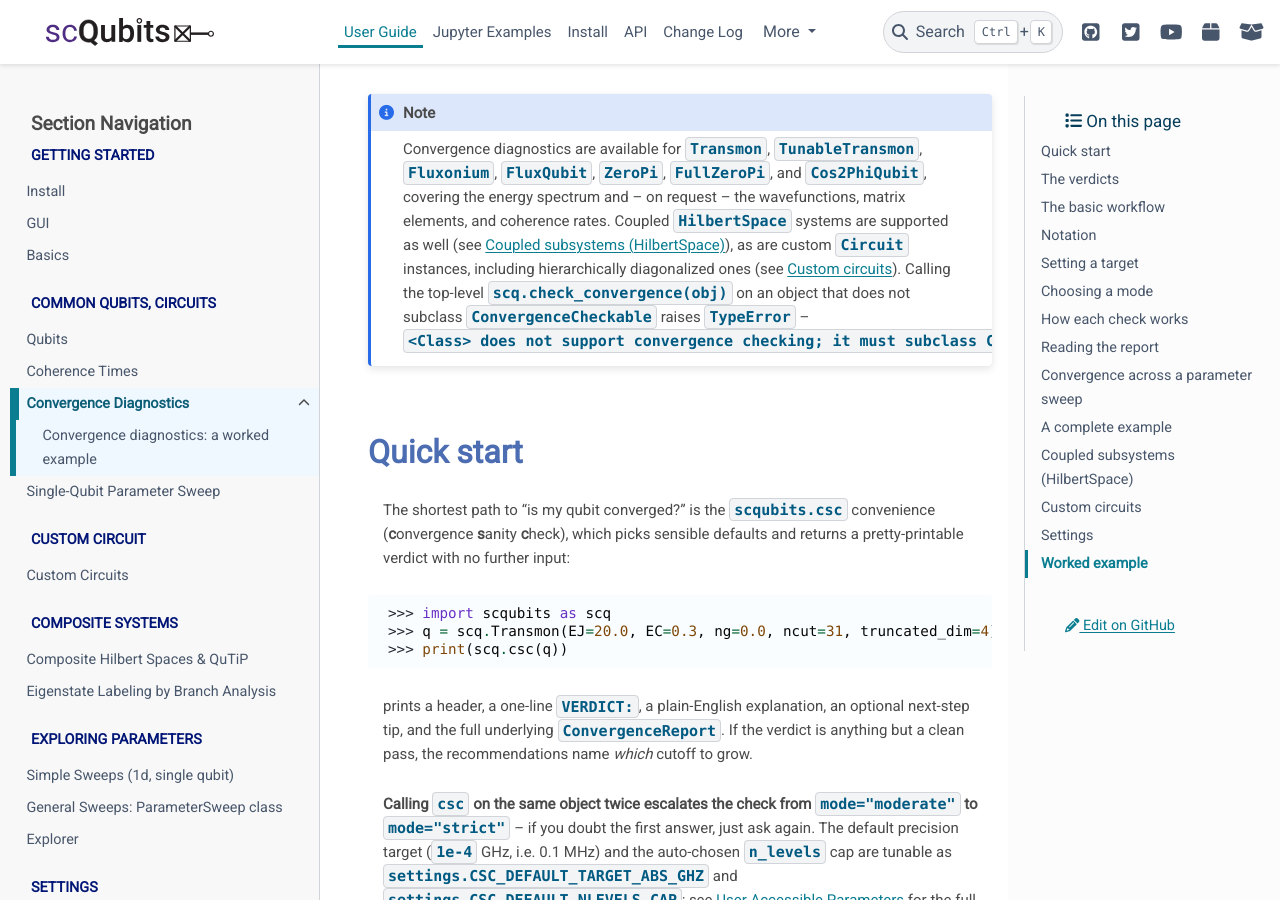
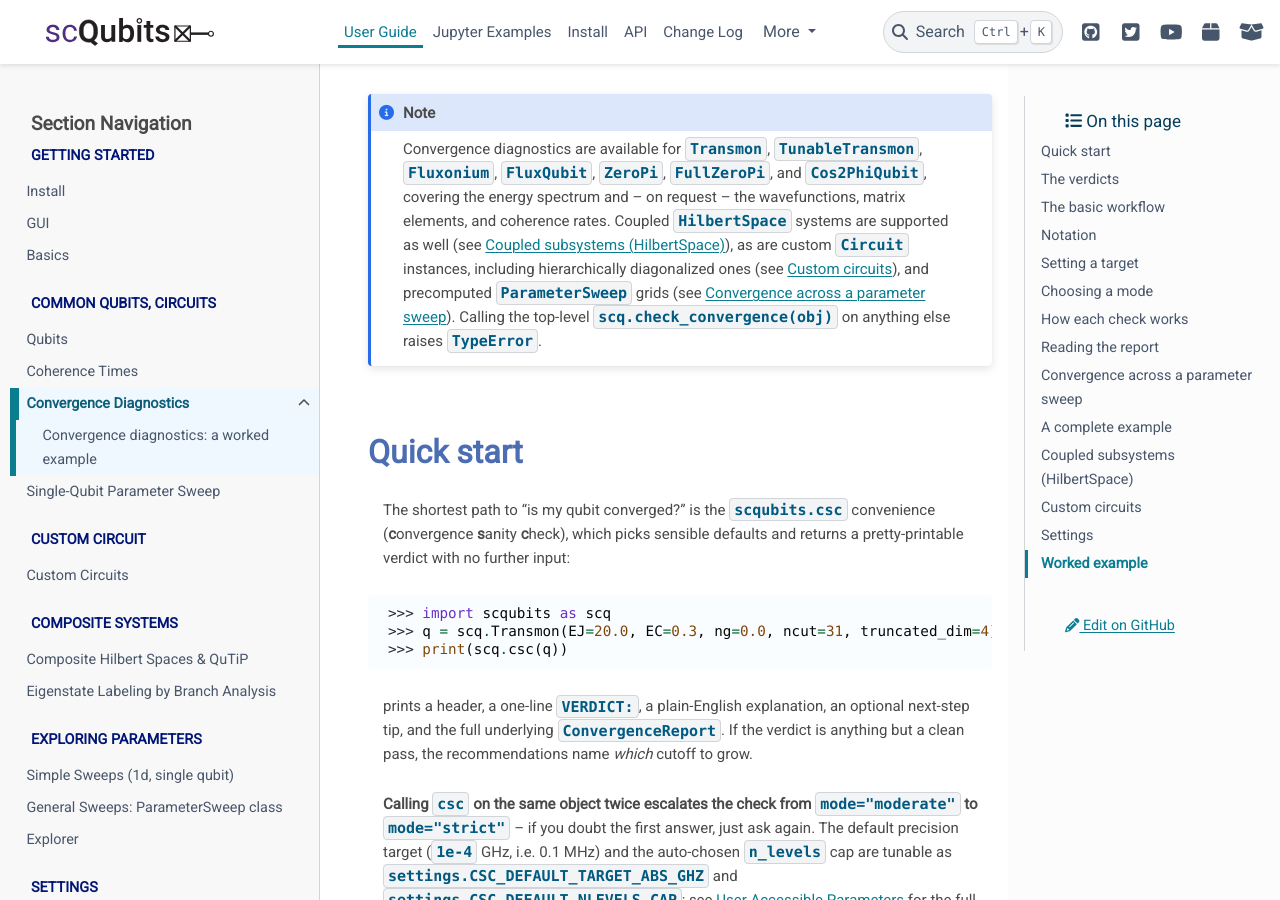
Before and after one commit to scqubits/scqubits-doc, a Sphinx documentation site: the page built from docs/source/guide/convergence/guide-convergence.rst, in a window 1280 px wide and 900 px high, scrolled down 721 px. Built offline with Sphinx 7.4.7 and the PyData theme 0.15.4, drawn with Linux system fonts in a browser that asks for light colours; pages that are not in the unit, such as notebooks, are missing from menus; some of the changed text lies outside the part shown.

```diff
--- a/docs/source/guide/convergence/guide-convergence.rst
+++ b/docs/source/guide/convergence/guide-convergence.rst
@@ -42,10 +42,9 @@ result you should not rely on at the current cutoff.
    coherence rates. Coupled :class:`.HilbertSpace` systems are supported as well
    (see :ref:`guide_convergence_composite`), as are custom :class:`.Circuit`
    instances, including hierarchically diagonalized ones (see
-   :ref:`guide_convergence_circuit`). Calling the top-level
-   ``scq.check_convergence(obj)`` on an object that does not subclass
-   ``ConvergenceCheckable`` raises :class:`TypeError` -- ``<Class> does not
-   support convergence checking; it must subclass ConvergenceCheckable.``
+   :ref:`guide_convergence_circuit`), and precomputed :class:`.ParameterSweep`
+   grids (see :ref:`guide_convergence_paramvals`). Calling the top-level
+   ``scq.check_convergence(obj)`` on anything else raises :class:`TypeError`.
 
 
 Quick start
```
Also changed, not shown: other parts of docs/source/guide/convergence/guide-convergence.rst (+4 -2 lines), docs/source/guide/convergence/ipynb/convergence-workflow.ipynb.
